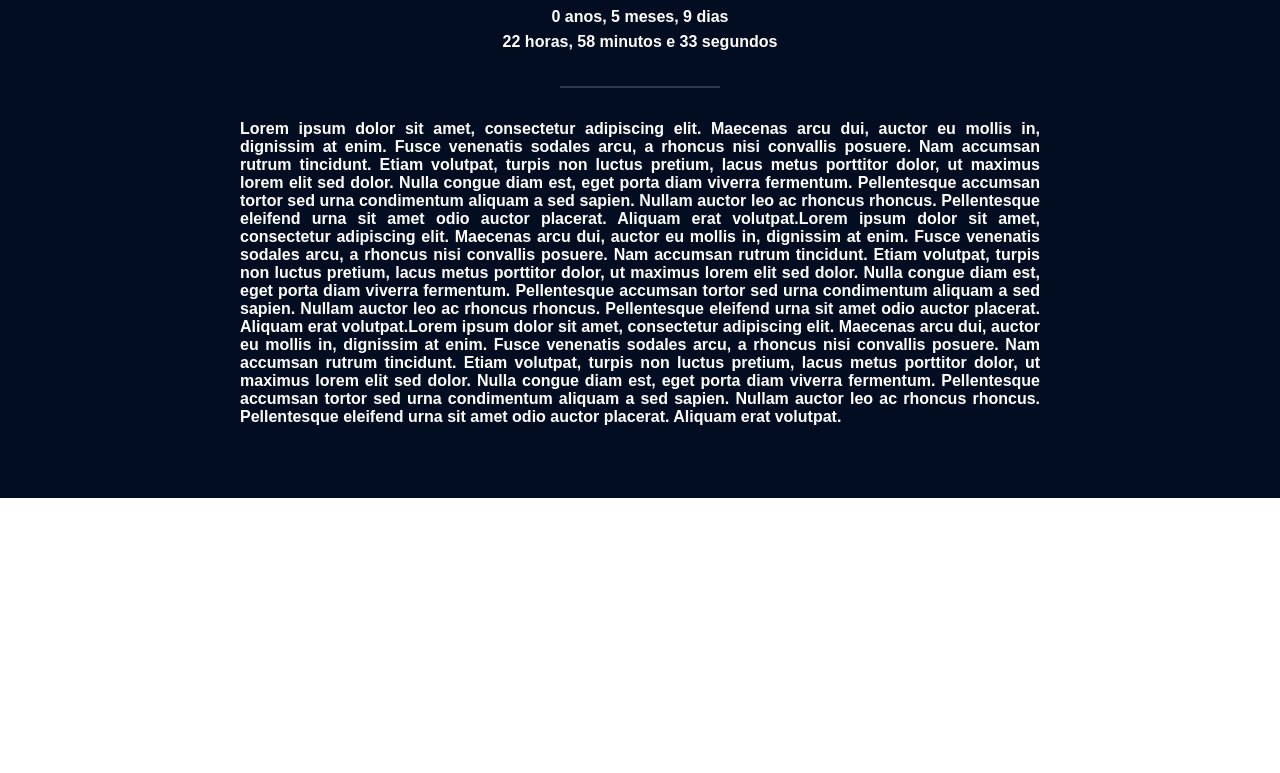
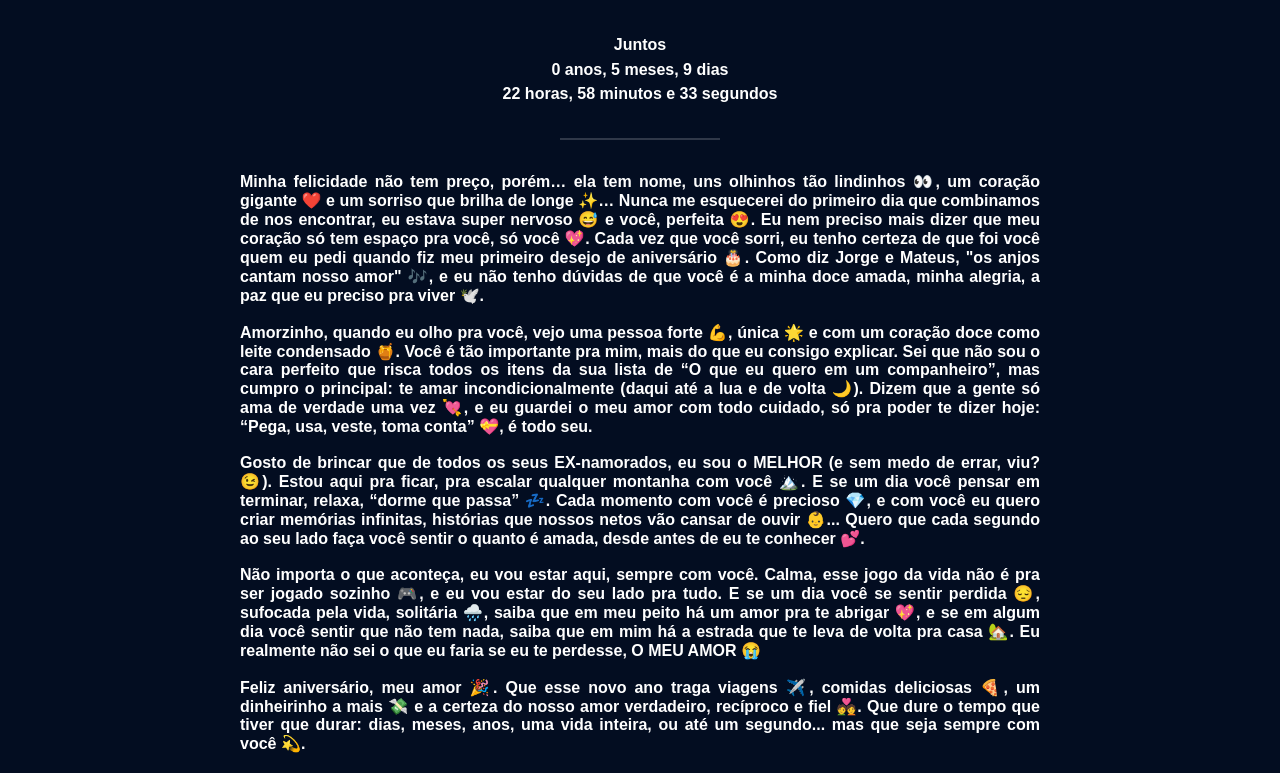
Before and after one commit to JeostonJunior/mozao-web-page, an Angular app: page / in a window 1280 px wide. Shown: the part 975-1748 px from the top of the page. Before the commit the page ends 1473 px from the top, so only its background shows below. Built offline with nearby package versions, Linux system fonts and the light colour scheme.

Commit message:
[FEAT] Adição de texto em pt e remoção de comentarios

```diff
--- a/src/app/header/header.component.ts
+++ b/src/app/header/header.component.ts
@@ -60,7 +60,7 @@ export class HeaderComponent implements OnInit {
 
   toggleMusicForLanguage(lang: string): void {
     try {
-      const musicSrc = lang === 'en' ? '../../assets/vampire.mp3' : '../../assets/traitor.mp3';
+      const musicSrc = lang === 'en' ? '../../assets/Bruno Mars - It Will Rain.mp3' : '../../assets/Bruno Mars - It Will Rain.mp3';
       this.playMusicService.toggleMusic(musicSrc);
     } catch (error) {
       console.error('Erro ao alternar a música:', error);
--- a/src/app/main/main.component.html
+++ b/src/app/main/main.component.html
@@ -10,22 +10,59 @@
         <span *ngIf="language === 'en'">Together</span>
 
         <span *ngIf="language === 'pt'">
-          {{ timeTrackingService.years }} anos, {{ timeTrackingService.months }} meses, {{ timeTrackingService.days }} dias
+          {{ timeTrackingService.years }} anos, {{ timeTrackingService.months }} meses, {{ timeTrackingService.days }}
+          dias
         </span>
         <span *ngIf="language === 'en'">
-          {{ timeTrackingService.years }} years, {{ timeTrackingService.months }} months, {{ timeTrackingService.days }} days
+          {{ timeTrackingService.years }} years, {{ timeTrackingService.months }} months, {{ timeTrackingService.days }}
+          days
         </span>
 
         <span *ngIf="language === 'pt'">
-          {{ timeTrackingService.hours }} horas, {{ timeTrackingService.minutes }} minutos e {{ timeTrackingService.seconds }} segundos
+          {{ timeTrackingService.hours }} horas, {{ timeTrackingService.minutes }} minutos e {{
+          timeTrackingService.seconds }} segundos
         </span>
         <span *ngIf="language === 'en'">
-          {{ timeTrackingService.hours }} hours, {{ timeTrackingService.minutes }} minutes and {{ timeTrackingService.seconds }} seconds
+          {{ timeTrackingService.hours }} hours, {{ timeTrackingService.minutes }} minutes and {{
+          timeTrackingService.seconds }} seconds
         </span>
       </div>
       <div class="footer-line-declaration"></div>
       <div class="footer-text-declaration">
-        <span> Lorem ipsum dolor sit amet, consectetur adipiscing elit. Maecenas arcu dui, auctor eu mollis in,
+        <span *ngIf="language === 'pt'"> Minha felicidade não tem preço, porém… ela tem nome, uns olhinhos tão lindinhos
+          👀, um coração gigante ❤️ e um sorriso que brilha de longe ✨… Nunca me esquecerei do primeiro dia que
+          combinamos de nos encontrar, eu estava super nervoso 😅 e você, perfeita 😍. Eu nem preciso mais dizer que meu
+          coração só tem espaço pra você, só você 💖. Cada vez que você sorri, eu tenho certeza de que foi você quem eu
+          pedi quando fiz meu primeiro desejo de aniversário 🎂. Como diz Jorge e Mateus, "os anjos cantam nosso amor"
+          🎶, e eu não tenho dúvidas de que você é a minha doce amada, minha alegria, a paz que eu preciso pra viver
+          🕊️.
+          <br><br>
+          Amorzinho, quando eu olho pra você, vejo uma pessoa forte 💪, única 🌟 e com um coração doce como leite
+          condensado 🍯. Você é tão importante pra mim, mais do que eu consigo explicar. Sei que não sou o cara perfeito
+          que risca todos os itens da sua lista de “O que eu quero em um companheiro”, mas cumpro o principal: te amar
+          incondicionalmente (daqui até a lua e de volta 🌙). Dizem que a gente só ama de verdade uma vez 💘, e eu
+          guardei o meu amor com todo cuidado, só pra poder te dizer hoje: “Pega, usa, veste, toma conta” 💝, é todo
+          seu.
+          <br><br>
+          Gosto de brincar que de todos os seus EX-namorados, eu sou o MELHOR (e sem medo de errar, viu? 😉). Estou aqui
+          pra ficar, pra escalar qualquer montanha com você 🏔️. E se um dia você pensar em terminar, relaxa, “dorme que
+          passa” 💤. Cada momento com você é precioso 💎, e com você eu quero criar memórias infinitas, histórias que
+          nossos netos vão cansar de ouvir 👶... Quero que cada segundo ao seu lado faça você sentir o quanto é amada,
+          desde antes de eu te conhecer 💕.
+          <br><br>
+          Não importa o que aconteça, eu vou estar aqui, sempre com você. Calma, esse jogo da vida não é pra ser
+          jogado sozinho 🎮, e eu vou estar do seu lado pra tudo. E se um dia você se sentir perdida 😔, sufocada pela
+          vida, solitária 🌧️, saiba que em meu peito há um amor pra te abrigar 💖, e se em algum dia você sentir que
+          não tem nada, saiba que em mim há a estrada que te leva de volta pra casa 🏡. Eu realmente não sei o que eu
+          faria se eu te perdesse, O MEU AMOR 😭
+          <br><br>
+          Feliz aniversário, meu amor 🎉. Que esse novo ano traga viagens ✈️, comidas deliciosas 🍕, um dinheirinho a
+          mais 💸 e a certeza do nosso amor verdadeiro, recíproco e fiel 💑. Que dure o tempo que tiver que durar: dias,
+          meses, anos, uma vida inteira, ou até um segundo... mas que seja sempre com você 💫.
+
+        </span>
+        <span *ngIf="language === 'en'"> Lorem ipsum dolor sit amet, consectetur adipiscing elit. Maecenas arcu dui,
+          auctor eu mollis in,
           dignissim at enim. Fusce venenatis sodales arcu, a rhoncus nisi convallis posuere. Nam accumsan rutrum
           tincidunt. Etiam volutpat, turpis non luctus pretium, lacus metus porttitor dolor, ut maximus lorem elit sed
           dolor. Nulla congue diam est, eget porta diam viverra fermentum. Pellentesque accumsan tortor sed urna
--- a/src/app/main/main.component.ts
+++ b/src/app/main/main.component.ts
@@ -17,7 +17,7 @@ export class MainComponent implements OnInit {
 
   constructor(
     private route: ActivatedRoute,
-    private router: Router, // Adicionando Router para navegação
+    private router: Router,
     public timeTrackingService: TimeTrackingService,
     public imageSwitcherService: ImageSwitcherService,
   ) { }
@@ -30,7 +30,6 @@ export class MainComponent implements OnInit {
       },
       error: err => {
         console.error('Erro ao acessar a rota:', err);
-        // Em caso de erro, pode-se definir um comportamento adicional, como redirecionar para a rota padrão
         this.router.navigate(['/pt']); // Redireciona para o idioma padrão
       }
     });
@@ -40,10 +39,10 @@ export class MainComponent implements OnInit {
   private validateLanguage(lang: string | null): string {
     const supportedLanguages = ['pt', 'en']; // Idiomas suportados
     if (lang && supportedLanguages.includes(lang)) {
-      return lang; // Retorna o idioma se for suportado
+      return lang;
     } else {
       console.warn(`Idioma inválido fornecido: ${lang}. Retornando ao idioma padrão: pt.`);
-      return 'pt'; // Retorna 'pt' se o idioma não for suportado
+      return 'pt';
     }
   }
 }
```
Also changed, not shown: 1 other file (tests, documents, lock files or other folders).
